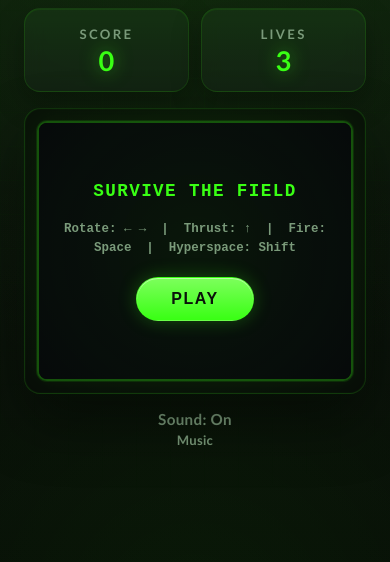
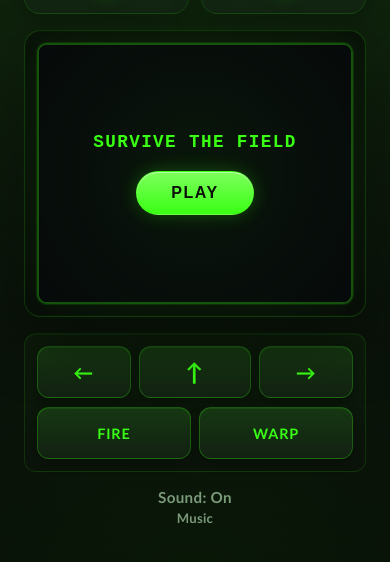
Before and after one commit to ZenCoderGames/Classics_Asteroids, a plain HTML site: page index.html in a window 390 px wide. Shown: the part 228-790 px from the top of the page. Drawn offline with Linux system fonts and the light colour scheme.

Commit message:
Mobile control support

```diff
--- a/config.js
+++ b/config.js
@@ -1,4 +1,8 @@
 export const CONFIG = {
+  debug: {
+    showMobileControls: false,
+  },
+
   canvas: {
     width: 800,
     height: 600,
--- a/index.html
+++ b/index.html
@@ -50,6 +50,18 @@
         </div>
       </main>
 
+      <div id="mobile-controls" class="mobile-controls" aria-label="Touch controls">
+        <div class="mobile-controls-row">
+          <button type="button" class="control-btn" data-input="left" aria-label="Rotate left">←</button>
+          <button type="button" class="control-btn control-btn-thrust" data-input="thrust" aria-label="Thrust">↑</button>
+          <button type="button" class="control-btn" data-input="right" aria-label="Rotate right">→</button>
+        </div>
+        <div class="mobile-controls-row">
+          <button type="button" class="control-btn control-btn-action" data-input="fire" aria-label="Fire">Fire</button>
+          <button type="button" class="control-btn control-btn-action" data-input="hyperspace" aria-label="Hyperspace">Warp</button>
+        </div>
+      </div>
+
       <div
         id="wave-progress"
         class="wave-progress hidden"
--- a/main.js
+++ b/main.js
@@ -1506,6 +1506,45 @@ function gameLoop(timestamp) {
 
 // ─── Input ──────────────────────────────────────────────────────────────────
 
+function setInput(name, down) {
+  if (name in game.input) game.input[name] = down;
+}
+
+function bindMobileControls() {
+  const controls = document.getElementById("mobile-controls");
+  if (!controls) return;
+
+  const setPressed = (btn, pressed) => {
+    btn.classList.toggle("is-pressed", pressed);
+  };
+
+  const onDown = (btn, input) => {
+    setInput(input, true);
+    setPressed(btn, true);
+    getAudioContext();
+  };
+
+  const onUp = (btn, input) => {
+    setInput(input, false);
+    setPressed(btn, false);
+  };
+
+  for (const btn of controls.querySelectorAll("[data-input]")) {
+    const input = btn.dataset.input;
+    btn.addEventListener("pointerdown", (e) => {
+      e.preventDefault();
+      btn.setPointerCapture(e.pointerId);
+      onDown(btn, input);
+    });
+    const release = () => onUp(btn, input);
+    btn.addEventListener("pointerup", release);
+    btn.addEventListener("pointercancel", release);
+    btn.addEventListener("pointerleave", (e) => {
+      if (!btn.hasPointerCapture(e.pointerId)) release();
+    });
+  }
+}
+
 function setKey(code, down) {
   if (keyMatches(code, CONFIG.keys.rotateLeft)) game.input.left = down;
   if (keyMatches(code, CONFIG.keys.rotateRight)) game.input.right = down;
@@ -1547,6 +1586,12 @@ musicToggle.addEventListener("click", () => {
   syncMusic();
 });
 
+bindMobileControls();
+
+if (CONFIG.debug.showMobileControls) {
+  document.body.classList.add("debug-mobile-controls");
+}
+
 // ─── Boot ───────────────────────────────────────────────────────────────────
 
 updateHud();
--- a/styles.css
+++ b/styles.css
@@ -361,6 +361,76 @@ body::before {
   text-decoration: underline;
 }
 
+.mobile-controls {
+  display: none;
+  gap: 0.6rem;
+  width: min(100%, 824px);
+  padding: 0.75rem;
+  border: 1px solid rgba(57, 255, 20, 0.12);
+  border-radius: 12px;
+  background:
+    linear-gradient(180deg, rgba(57, 255, 20, 0.04), transparent),
+    rgba(12, 20, 12, 0.78);
+  box-shadow: inset 0 1px 0 rgba(57, 255, 20, 0.06);
+}
+
+.mobile-controls-row {
+  display: grid;
+  gap: 0.5rem;
+}
+
+.mobile-controls-row:first-child {
+  grid-template-columns: 1fr 1.2fr 1fr;
+}
+
+.mobile-controls-row:last-child {
+  grid-template-columns: 1fr 1fr;
+}
+
+.control-btn {
+  min-height: 52px;
+  border: 1px solid rgba(57, 255, 20, 0.25);
+  border-radius: 12px;
+  background:
+    linear-gradient(180deg, rgba(57, 255, 20, 0.1), transparent),
+    rgba(20, 36, 20, 0.9);
+  color: var(--accent);
+  font: inherit;
+  font-size: 1.25rem;
+  font-weight: 900;
+  letter-spacing: 0.06em;
+  text-transform: uppercase;
+  cursor: pointer;
+  touch-action: none;
+  user-select: none;
+  -webkit-tap-highlight-color: transparent;
+  box-shadow:
+    inset 0 1px 0 rgba(57, 255, 20, 0.1),
+    0 4px 12px rgba(0, 0, 0, 0.25);
+  transition: transform 0.08s, filter 0.08s, box-shadow 0.08s;
+}
+
+.control-btn-thrust {
+  font-size: 1.5rem;
+}
+
+.control-btn-action {
+  font-size: 0.9rem;
+}
+
+.control-btn:active,
+.control-btn.is-pressed {
+  transform: scale(0.96);
+  filter: brightness(1.15);
+  box-shadow:
+    inset 0 1px 0 rgba(57, 255, 20, 0.2),
+    0 0 16px rgba(57, 255, 20, 0.35);
+}
+
+body.debug-mobile-controls .mobile-controls {
+  display: grid;
+}
+
 @media (max-width: 720px) {
   .game-container {
     padding-top: 1rem;
@@ -383,4 +453,12 @@ body::before {
   .hud-value {
     font-size: 1.7rem;
   }
+
+  .controls-hint {
+    display: none;
+  }
+
+  .mobile-controls {
+    display: grid;
+  }
 }
```
